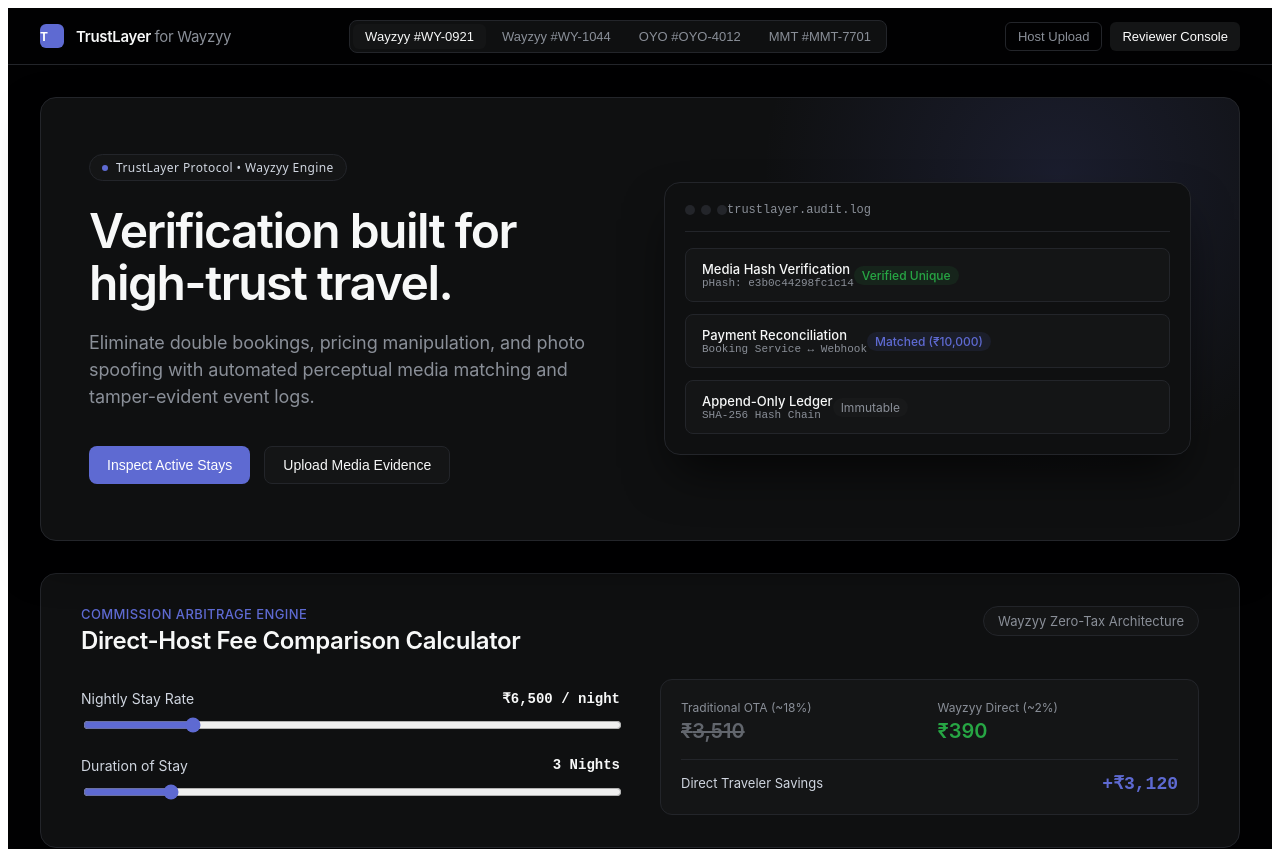
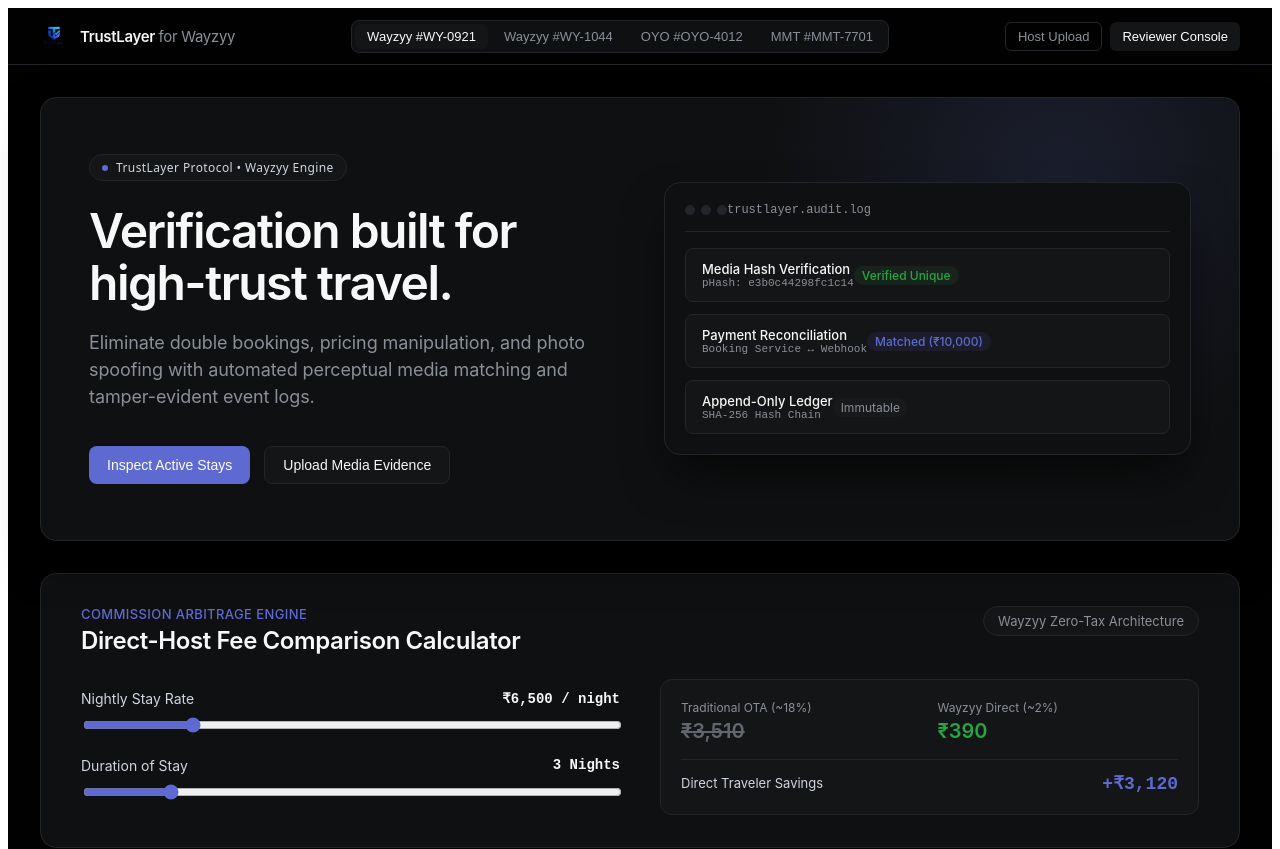
Before and after one commit to surana-rishabh/Trust-Layer, a React (Vite) app in the folder frontend/: page / in a window 1280 px wide. Shown: the top 849 px of the page. Built offline with nearby package versions, Linux system fonts and the light colour scheme; no server answers.

Commit message:
feat: integrate custom logo.png into navigation bar

```diff
--- a/frontend/src/components/Navbar.jsx
+++ b/frontend/src/components/Navbar.jsx
@@ -19,20 +19,16 @@
           onClick={() => setActiveTab('WY-0921')}
           style={{ display: 'flex', alignItems: 'center', gap: '0.75rem', cursor: 'pointer' }}
         >
-          <div style={{
-            width: '24px',
-            height: '24px',
-            borderRadius: '6px',
-            backgroundColor: '#5e6ad2',
-            display: 'flex',
-            alignItems: 'center',
-            justify: 'center',
-            color: '#ffffff',
-            fontWeight: '700',
-            fontSize: '12px'
-          }}>
-            T
-          </div>
+          <img
+            src="/logo.png"
+            alt="TrustLayer Logo"
+            style={{
+              width: '28px',
+              height: '28px',
+              borderRadius: '6px',
+              objectFit: 'contain'
+            }}
+          />
           <span style={{ fontSize: '15px', fontWeight: '600', color: '#f7f8f8', letterSpacing: '-0.3px', fontFamily: 'Inter, sans-serif' }}>
             TrustLayer <span style={{ color: '#8a8f98', fontWeight: '400' }}>for Wayzyy</span>
           </span>
```
Also changed, not shown: frontend/public/logo.png (added), 1 other file (tests, documents, lock files or other folders).
